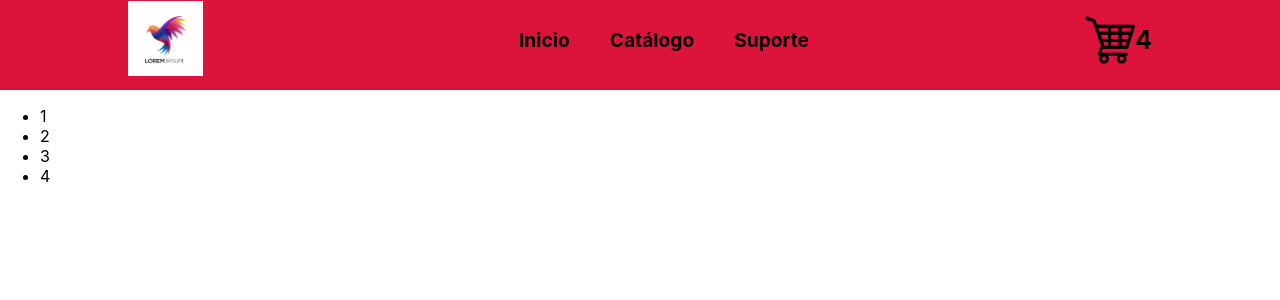
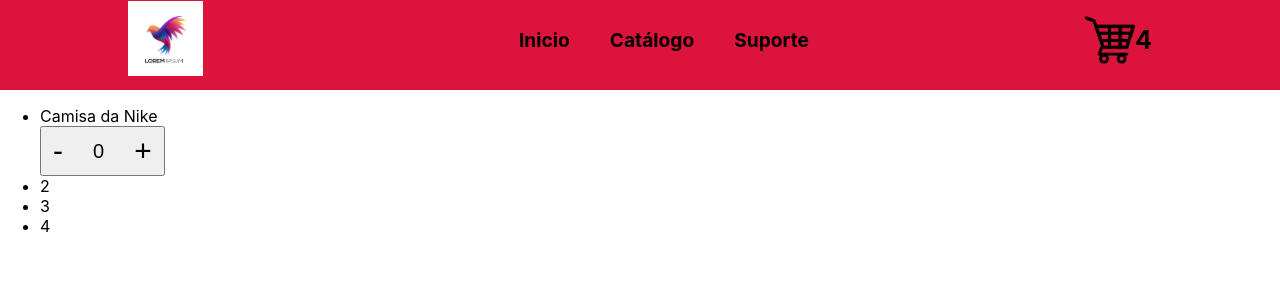
Before and after one commit to Pelu-Develop/Entregas_coderhouse-react, a React (Create React App) app: page / in a window 1280 px wide. Shown: the top 300 px of the page. Built offline with nearby package versions, Linux system fonts and the light colour scheme.

Commit message:
implementando o item count

```diff
--- /dev/null
+++ b/src/Components/ItemCount.js
@@ -0,0 +1,19 @@
+import { useState } from "react";
+
+function ItemCount({ className }) {
+  const [quantidade, setQuantidade] = useState(0);
+
+  return (
+    <>
+      Camisa da Nike
+      <br></br>
+      <button className={className}>
+        <a onClick={() => setQuantidade(quantidade - 1)}>-</a>
+        <span>{quantidade} </span>
+        <a onClick={() => setQuantidade(quantidade + 1)}>+</a>
+      </button>
+    </>
+  );
+}
+
+export default ItemCount;
--- a/src/Components/ItemListContainer.js
+++ b/src/Components/ItemListContainer.js
@@ -1,7 +1,12 @@
+import ItemCount from "./ItemCount";
+import styles from "./ItemListContainer.module.css";
+
 function Container() {
   return (
     <ul>
-      <li>1</li>
+      <li>
+        <ItemCount className={styles.card} />
+      </li>
       <li>2</li>
       <li>3</li>
       <li>4</li>
--- /dev/null
+++ b/src/Components/ItemListContainer.module.css
@@ -0,0 +1,16 @@
+.card {
+  display: flex;
+  justify-content: space-around;
+  align-items: center;
+  gap: 25px;
+}
+
+.card a {
+  font-size: 30px;
+  padding: 5px;
+}
+
+.card span {
+  font-size: 20px;
+  justify-self: center;
+}
```
